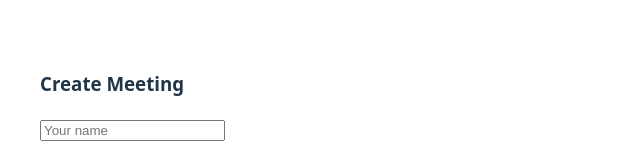
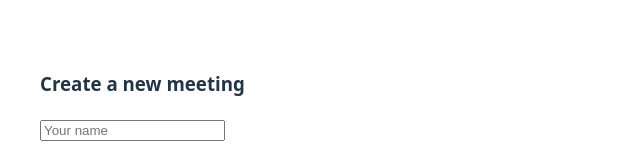
Before and after one commit to rajanayakdevops/smart-whiteboard-test, a React app in the folder frontend/: page / in a window 1280 px wide. Both pictures are taken after a click on the button "Create Meeting". Shown: the part 270-430 px from the top of the page, without its empty margins (0-640 px from the left). Built offline with nearby package versions, Linux system fonts and the light colour scheme; the HTML template or start-up script is replaced by a standard one.

Commit message:
small change

```diff
--- a/frontend/src/App.jsx
+++ b/frontend/src/App.jsx
@@ -49,7 +49,7 @@ function CreateMeeting() {
 
   return (
     <div style={{ padding: 40 }}>
-      <h3>Create Meeting</h3>
+      <h3>Create a new meeting</h3>
       <input
         placeholder="Your name"
         value={username}
```
